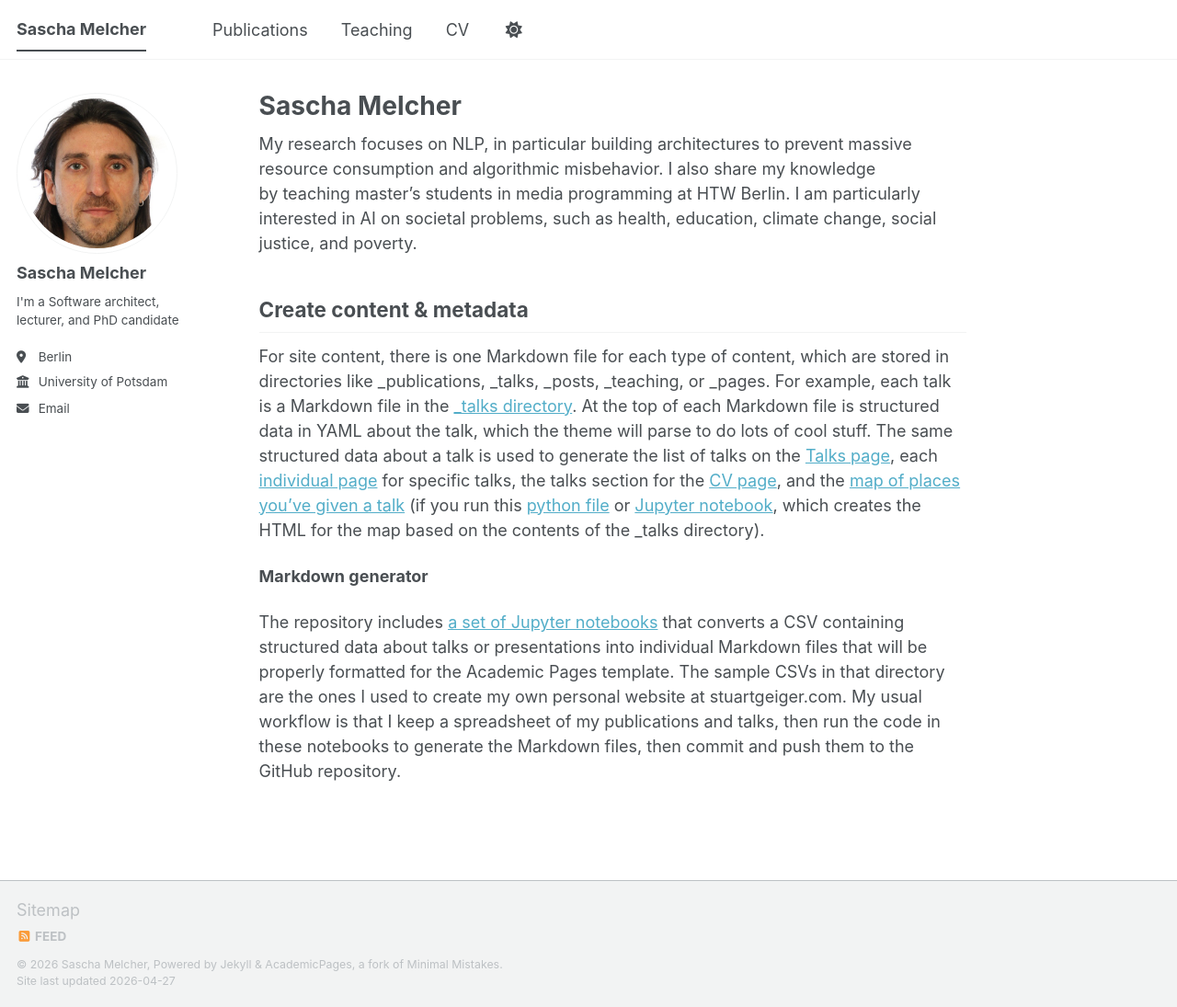
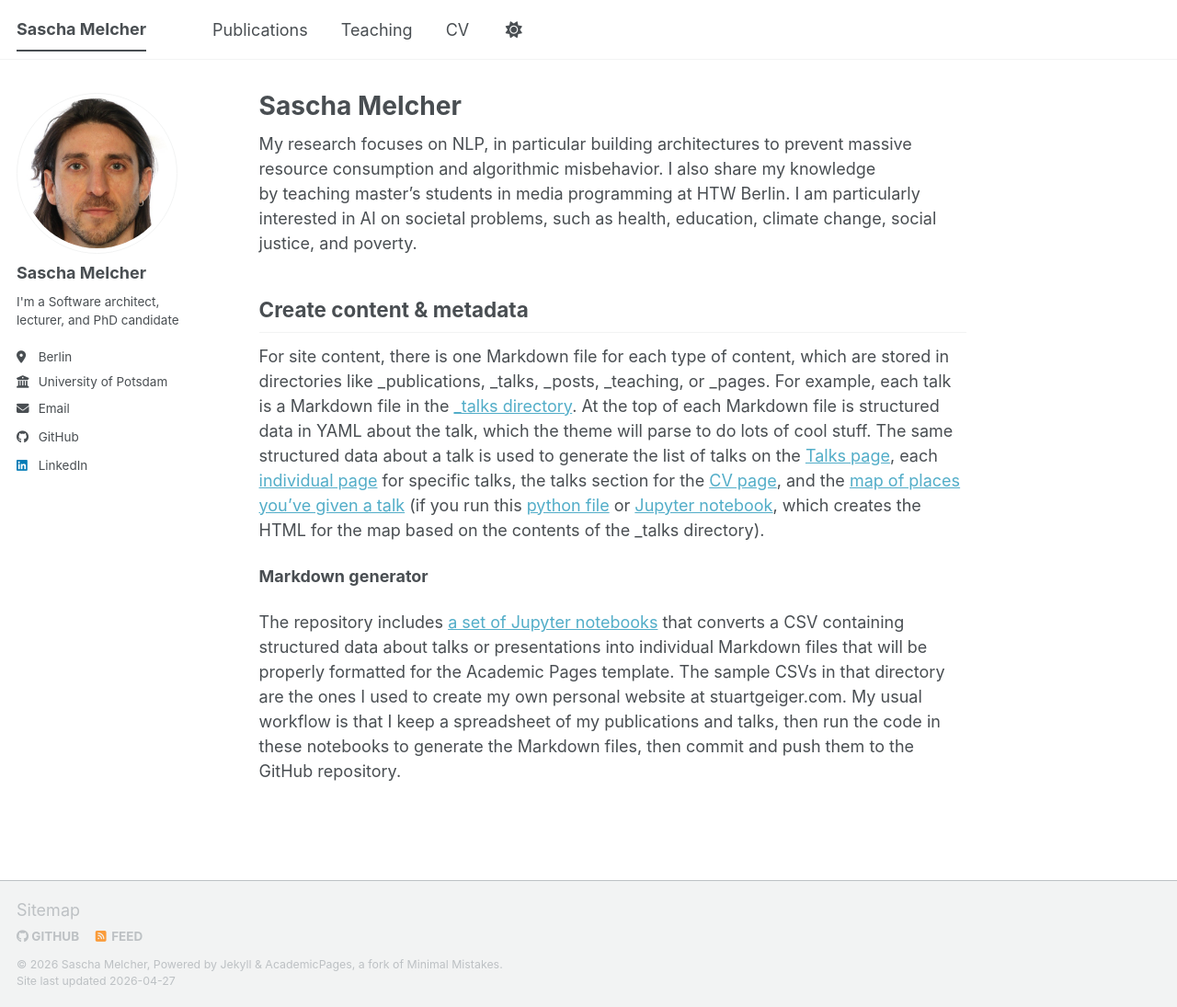
Before and after one commit to sashamelcher/sashamelcher.github.io, a Jekyll site: the page built from _pages/about.md, in a window 1280 px wide and 1095 px high. Shown: the whole window at 92% size. Built offline with Jekyll 4.4.1, drawn with Linux system fonts in a browser that asks for light colours; a script bundle is joined from its source files by our own code; library files that are not in the unit come from our copies; some of the changed lines change nothing that is shown.

Commit message:
Update _config.yml

```diff
--- a/_config.yml
+++ b/_config.yml
@@ -51,7 +51,7 @@ author:
   bitbucket        : # Username - Update with your username on the site
   codepen          : # Username
   dribbble         : # Username
-  github           : #"academicpages"
+  github           : "sashamelcher"
   kaggle           : # Username
   stackoverflow    : # User number or user number and name (i.e., use "1" or "1/jeff-atwood")
 
@@ -66,7 +66,7 @@ author:
   keybase          : # Username
   instagram        : # Username
   lastfm           : # Username
-  linkedin         : # Username
+  linkedin         : sascha-melcher-00b1258b
   mastodon         : # URL
   medium           : # URL
   pinterest        : # Username
```
